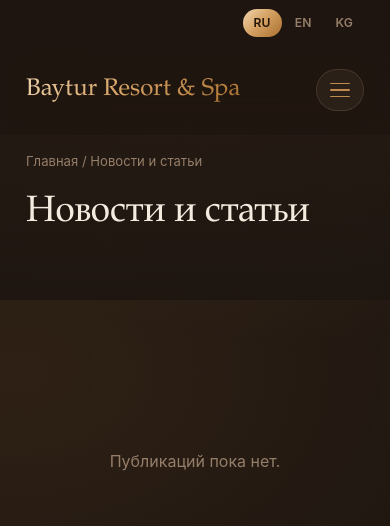
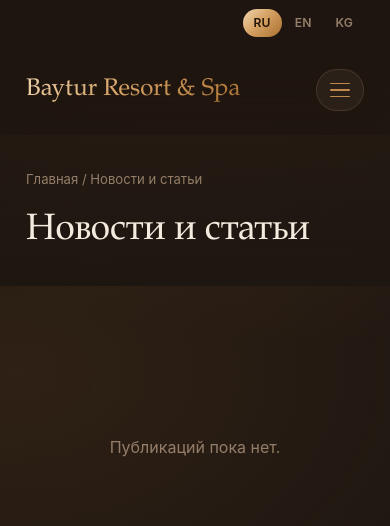
Before and after one commit to Nurbolottop/BayturResort, a Django app: page /blog/ in a window 390 px wide. Shown: the top 526 px of the page. Run offline with Django 5.2, Linux system fonts and the light colour scheme; data comes from the database, SQL or seed files in the repository; data that the repository does not hold is empty; some libraries are stand-ins or nearby versions.

Commit message:
Шапка страницы без обложки больше не оставляет пустой экран
Отступ в 150-230px рассчитан на фотографию во всю ширину. Там, где обложки
нет — юридические страницы, услуги, отзывы — он превращался в треть окна
пустоты. Оставляем ровно столько, чтобы уйти из-под фиксированной шапки.

Co-Authored-By: Claude Opus 5 (1M context) <noreply@anthropic.com>

```diff
--- a/app/static/css/main.css
+++ b/app/static/css/main.css
@@ -597,6 +597,14 @@ input[type="date"]::-webkit-calendar-picker-indicator:hover { opacity: 1; }
     position: relative;
     padding: clamp(150px, 15vw, 230px) 0 clamp(58px, 6vw, 92px);
     overflow: hidden;
+}
+/* Отступ сверху рассчитан на фотографию во всю ширину. Когда обложки нет —
+   у юридических страниц, каталога услуг, списка отзывов — остаётся пустой
+   тёмный экран высотой в треть окна. Оставляем ровно столько, чтобы уйти
+   из-под фиксированной шапки. */
+.page-head--plain {
+    padding-top: calc(var(--header-h) + clamp(34px, 4.5vw, 60px));
+    padding-bottom: clamp(26px, 3.4vw, 44px);
 }
 .page-head__img { position: absolute; inset: 0; width: 100%; height: 100%; object-fit: cover; transform: scale(1.05); }
 .page-head::after {
--- a/app/templates/include/page_head.html
+++ b/app/templates/include/page_head.html
@@ -1,5 +1,5 @@
 {% load i18n %}
-<section class="page-head">
+<section class="page-head{% if not head_image %} page-head--plain{% endif %}">
     {% if head_image %}<img class="page-head__img" src="{{ head_image.url }}" alt="" width="1920" height="600">{% endif %}
     <div class="container page-head__inner">
         <nav class="breadcrumbs">
```
